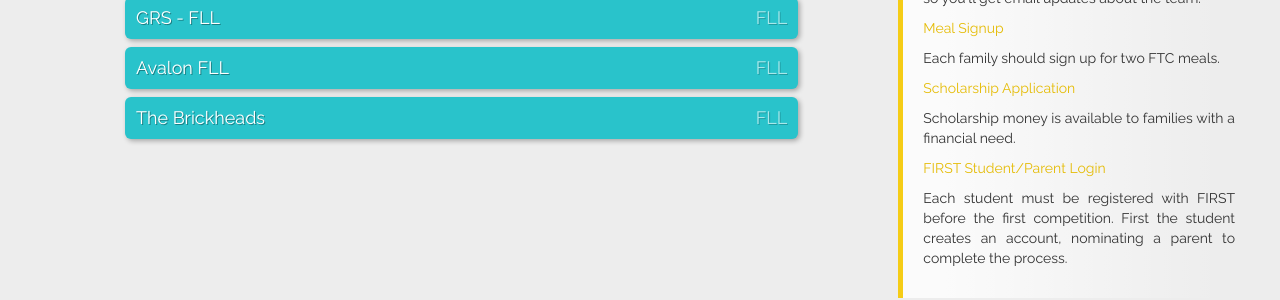
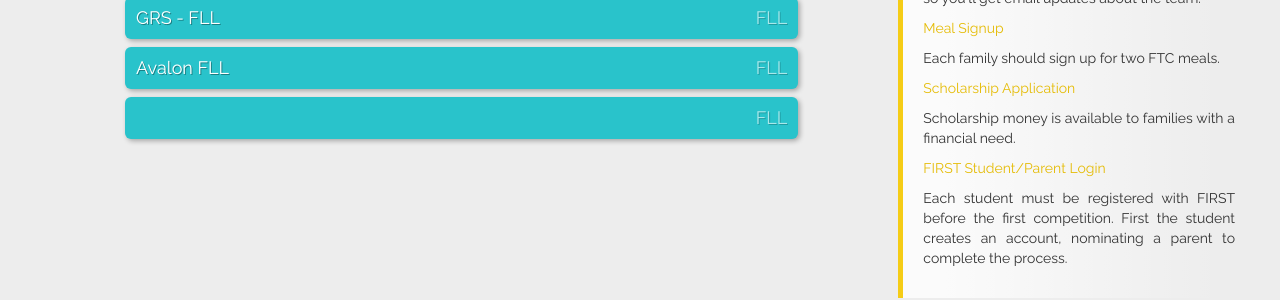
Before and after one commit to lauraschultz/mythicalrobotics, a Jekyll site: the page built from index.html, in a window 1280 px wide. Shown: the part 420-720 px from the top of the page. Built offline with Jekyll 4.4.1, drawn with Linux system fonts in a browser that asks for light colours; nearby versions of some CDN libraries.

Commit message:
Update _config.yml

```diff
--- a/_config.yml
+++ b/_config.yml
@@ -15,8 +15,5 @@ team2_url: grs-fll
 team3_name: "Avalon FLL"
 team3_url: avalon-fll
 
-team4_name: "The Brickheads"
-team4_url: the-brickheads
-
 # Build settings
 markdown: kramdown
```
